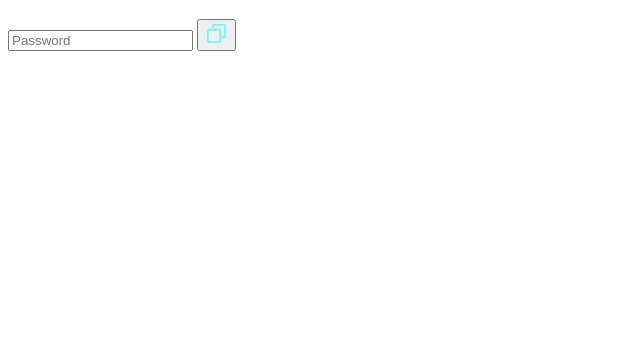
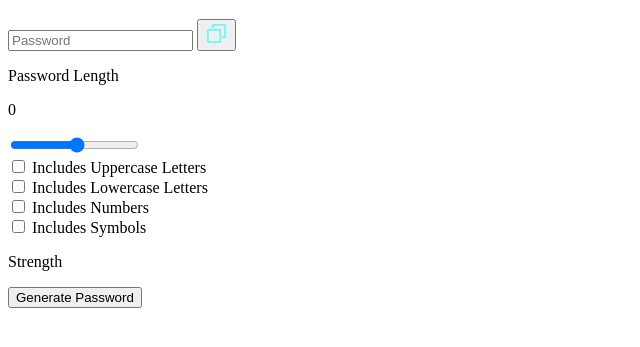
Before and after one commit to vermaadigit/Password-Generator, a plain HTML site: page index.html in a window 1280 px wide. Shown: the part 61-408 px from the top of the page, without its empty margins (0-640 px from the left). Drawn offline with Linux system fonts and the light colour scheme.

Commit message:
Body Structure Added

```diff
--- a/index.html
+++ b/index.html
@@ -20,6 +20,45 @@
                 <img src="./assets/copy.svg" alt="copy" width="23" height="23">
             </button>
         </div>
+
+        <div class="input-container">
+
+            <!-- Password Length Section  -->
+            <div class="length-container">
+                <p>Password Length</p>
+                <p data-lengthNumber>0</p>
+            </div>
+
+            <!-- slider -->
+            <input type="range" min="1" max="20" class="slider" step="1" data-lengthSlider>
+
+            <!-- checkboxes -->
+             <div>
+                <input type="checkbox" id="uppercase">
+                <label for="uppercase">Includes Uppercase Letters</label>
+             </div>
+             <div>
+                <input type="checkbox" id="lowercase">
+                <label for="lowercase">Includes Lowercase Letters</label>
+             </div>
+             <div>
+                <input type="checkbox" id="numbers">
+                <label for="numbers">Includes Numbers</label>
+             </div>
+             <div>
+                <input type="checkbox" id="symbols">
+                <label for="symbols">Includes Symbols</label>
+             </div>
+
+             <!-- Strength Section  -->
+              <div class="strength-container">
+                    <p>Strength</p>
+                    <div data-indicator></div>
+              </div>
+
+              <!-- Generate Password -->
+               <button class="generateButton">Generate Password</button>
+        </div>
     </div>
 
 </body>
```
